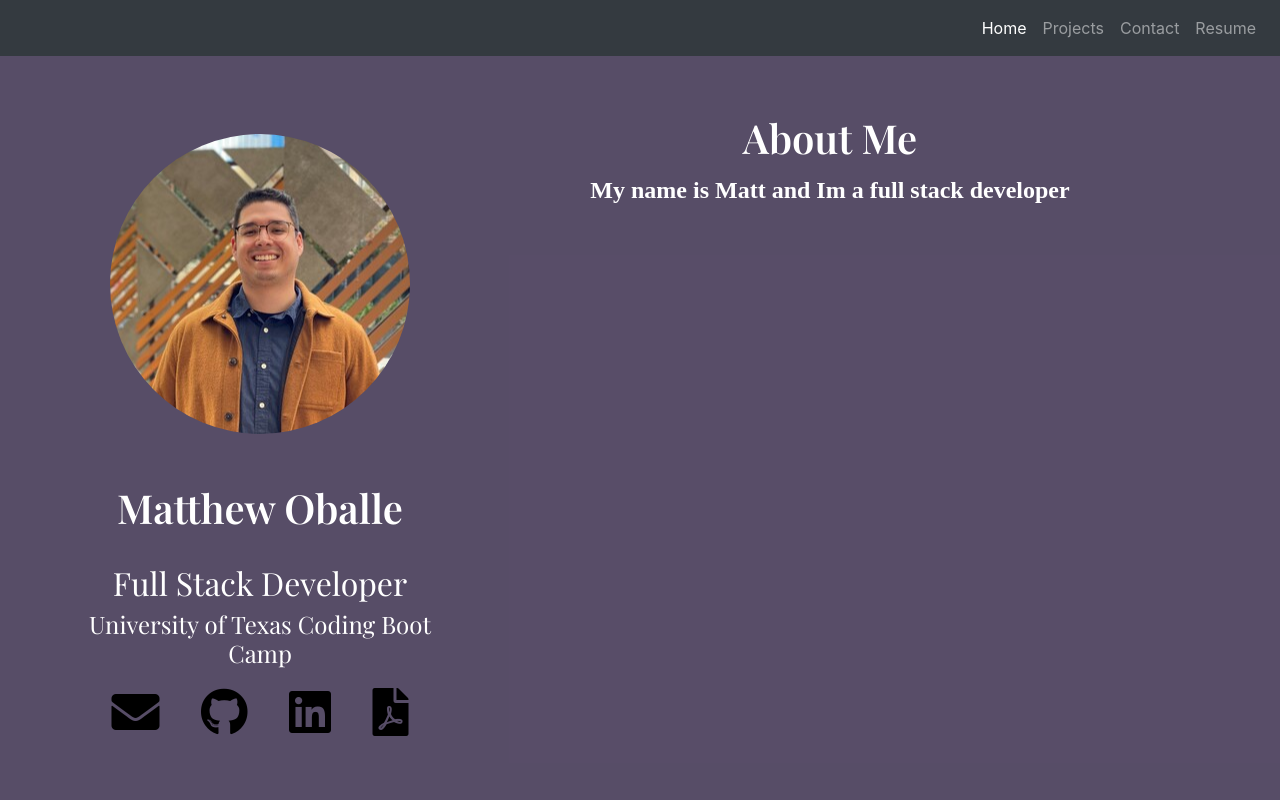
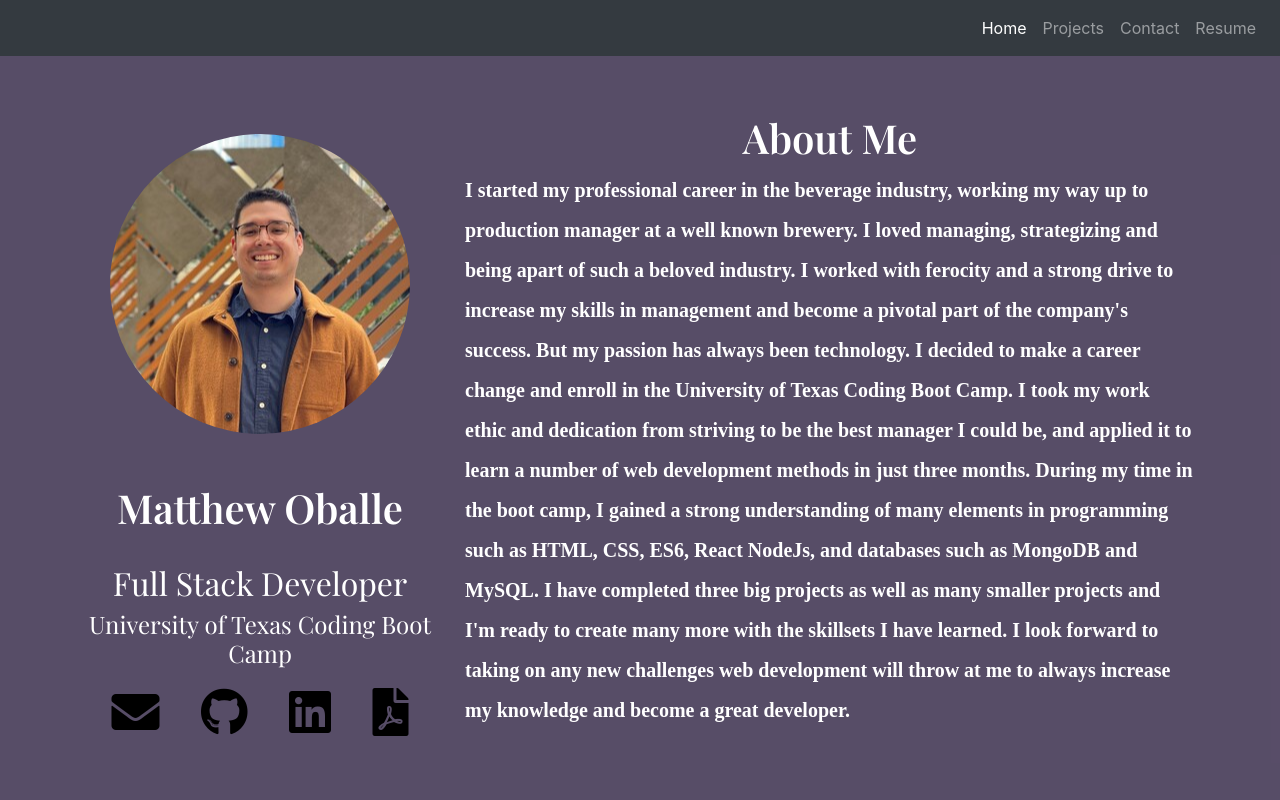
Before and after one commit to oballematt/matthew-oballe, a React (Create React App) app: page / in a window 1280 px wide. Shown: the top 800 px of the page. Built offline with nearby package versions, Linux system fonts and the light colour scheme.

Commit message:
updated about me section. Fixing screen size issues.

```diff
--- a/src/components/DisplayPicture/DisplayPicture.module.css
+++ b/src/components/DisplayPicture/DisplayPicture.module.css
@@ -82,21 +82,33 @@ p{
     opacity: 0;
 }
 
-@media (min-width: 200px) and (max-width: 380px) {
+@media (min-width: 200px) and (max-width: 600px) {
     p {
         font-size: 15px;
     }
-}
 
-@media (min-width: 200px) and (max-width: 380px) {
     .mobileTitle {
         font-size: 30px;
     }
 }
 
 
-@media (min-width: 200px) and (max-width: 380px){
+@media (min-width: 200px) and (max-width: 600px){
     .button button {
         width: 150px;
     }
 }
+
+@media (min-width: 1250px) and (max-height: 720px){
+    p{
+        font-size: 15px;
+    }
+
+    .mobileTitle {
+        font-size: 30px;
+    }
+
+    .button button {
+        width: 150px;
+    }
+}
--- a/src/components/UI/Carousel/Carousel.module.css
+++ b/src/components/UI/Carousel/Carousel.module.css
@@ -44,3 +44,9 @@
         height: 700px;
     }
 }
+
+@media (min-width: 1250px) and (max-height: 600px){
+    .carousel img{
+        height: 200px
+    }
+}
--- a/src/components/UI/Modal/Modal.module.css
+++ b/src/components/UI/Modal/Modal.module.css
@@ -30,7 +30,7 @@
 @media (min-width: 1500px) and (max-width: 3000px) {
     .modal{
         left: 25%;
-        top: 10%;
+        top: 8%;
         width: 50%;
     }
 }
@@ -39,6 +39,13 @@
     .modal {
         width: 50%;
         left: 25%;
-        top: .01%
+        top: 10%
     }
 }
+
+@media (min-width: 1250px) and (max-height: 600px){
+    .modal{
+        width: 30%;
+        left: 35%
+    }
+}
--- a/src/pages/Home/Home.js
+++ b/src/pages/Home/Home.js
@@ -16,13 +16,13 @@ const home = () => {
                     <div className={`col-sm-4 ${styles.aboutColumn}`}>
                         <DisplayPicture display='false' picture={profile} />
                         <h1>Matthew Oballe</h1>
-                        <br/>
+                        <br />
                         <h2>Full Stack Developer</h2>
                         <h4>University of Texas Coding Boot Camp</h4>
                         <div className={`row ${styles.iconRow}`}>
                             <Icon
                                 icon='fas fa-envelope fa-3x'
-                                link="mailto:oballematt@gmail.com"/>
+                                link="mailto:oballematt@gmail.com" />
                             <Icon
                                 icon='fab fa-github fa-3x'
                                 link="https://github.com/oballematt" />
@@ -36,7 +36,8 @@ const home = () => {
                     </div>
                     <div className={`col-sm-8 ${styles.aboutColumn}`}>
                         <h1>About Me</h1>
-                        <p>My name is Matt and Im a full stack developer</p>
+                        <p>I started my professional career in the beverage industry, working my way up to production manager at a well known brewery. I loved managing, strategizing and being apart of such a beloved industry. I worked with ferocity and a strong drive to increase my skills in management and become a pivotal part of the company's success. But my passion has always been technology. I decided to make a career change and enroll in the University of Texas Coding Boot Camp. I took my work ethic and dedication from striving to be the best manager I could be, and applied it to learn a number of web development methods in just three months.
+                        During my time in the boot camp, I gained a strong understanding of many elements in programming such as HTML, CSS, ES6, React NodeJs, and databases such as MongoDB and MySQL. I have completed three big projects as well as many smaller projects and I'm ready to create many more with the skillsets I have learned. I look forward to taking on any new challenges web development will throw at me to always increase my knowledge and become a great developer. </p>
                     </div>
                 </div>
             </div>
--- a/src/pages/Home/Home.module.css
+++ b/src/pages/Home/Home.module.css
@@ -12,11 +12,11 @@
 }
 
 .aboutColumn p {
-    text-align: center;
     font-family: 'Meriweather', serif ;
     line-height: 40px;
-    font-size: x-large;
+    font-size: 20px;
     color: white;
+    text-align: left;
 }
 
 .iconRow{
```
